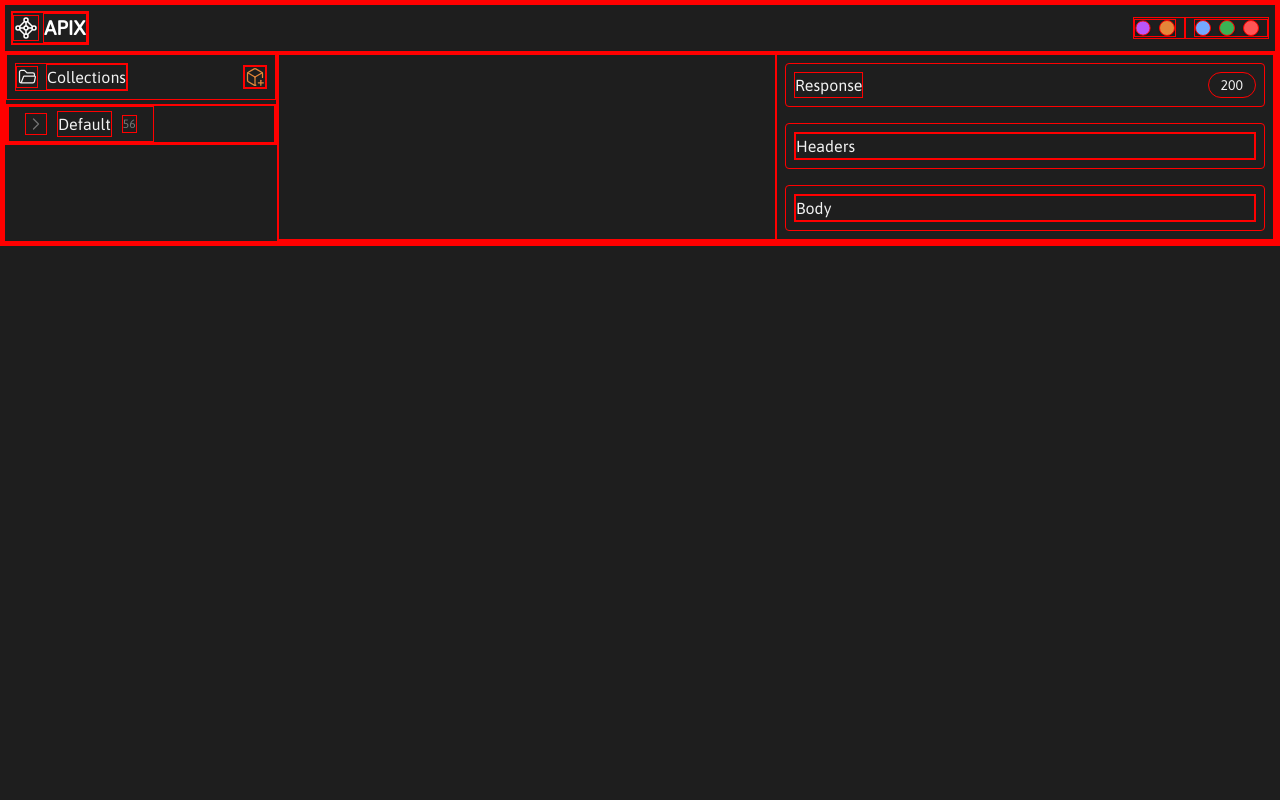
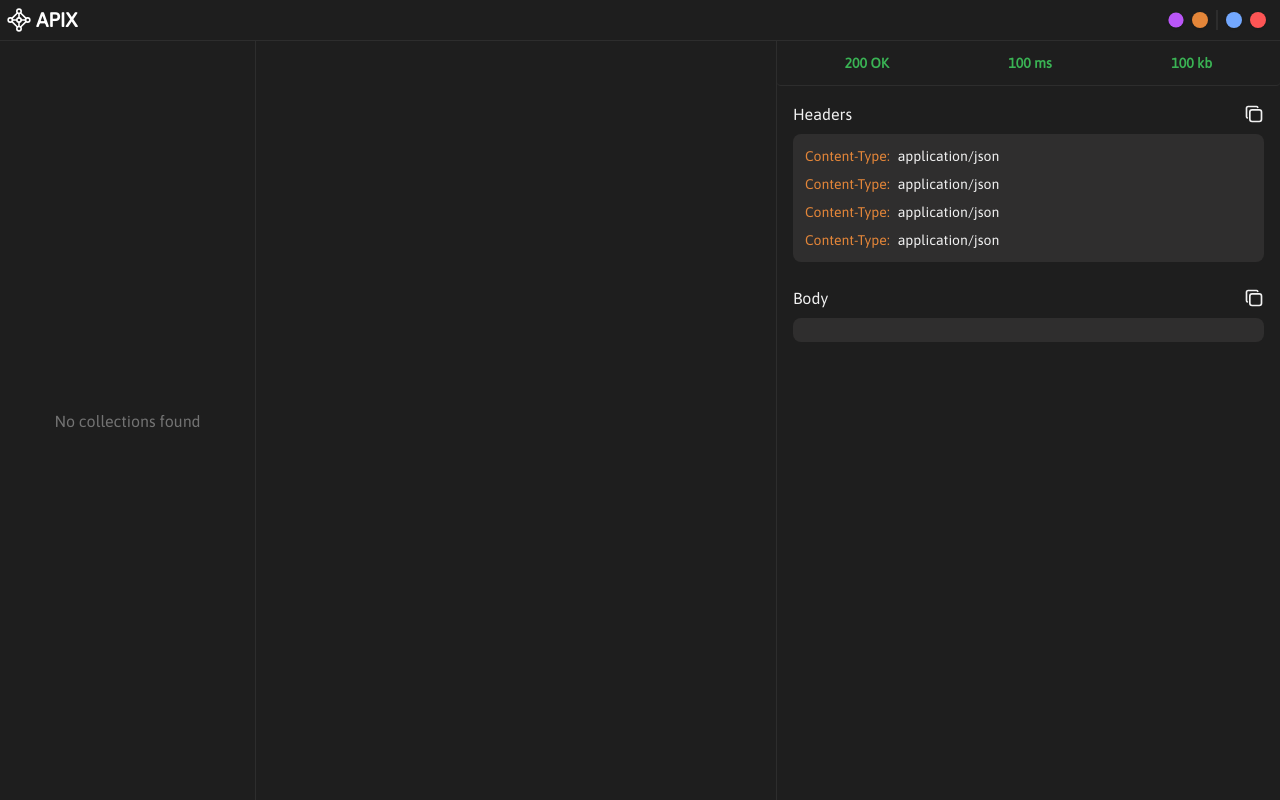
Before and after one commit to DonLuizKv/Apix, a React (Vite) app: page / in a window 1280 px wide. Built offline with nearby package versions, Linux system fonts and the light colour scheme.

Commit message:
updated desing for collections and request panel. Deleted maximize button

```diff
--- a/src/app/App.tsx
+++ b/src/app/App.tsx
@@ -6,10 +6,10 @@ import Alert from '../components/ui/Alert';
 
 export default function App() {
     return (
-        <main className="max-h-dvh max-w-dvw flex flex-col">
+        <main className="h-dvh w-full flex flex-col overflow-hidden">
             <Header />
 
-            <section className='h-full w-full flex'>
+            <section className='flex flex-1 min-h-0'>
                 <Collections />
 
                 <div className="flex flex-1">
--- a/src/app/globals.css
+++ b/src/app/globals.css
@@ -3,6 +3,7 @@
 :root {
     --background: #1e1e1e;
     --foreground: #f1f1f1;
+    --card: #2f2e2e;
     --border: #2d2d2d;
     --input: #5c5c5c;
 
@@ -26,6 +27,7 @@
 @theme inline {
     --color-background: var(--background);
     --color-foreground: var(--foreground);
+    --color-card: var(--card);
     --color-border: var(--border);
     --color-input: var(--input);
     --color-primary: var(--primary);
@@ -51,23 +53,28 @@
     font-weight: 400;
 }
 
+/* Scrollbar Styling */
+::-webkit-scrollbar {
+    width: 6px;
+    height: 6px;
+}
+
+::-webkit-scrollbar-track {
+    background: transparent;
+}
+
+::-webkit-scrollbar-thumb {
+    background-color: var(--input);
+    border-radius: 3px;
+}
+
+::-webkit-scrollbar-thumb:hover {
+    background-color: var(--primary);
+}
+
 * {
     scrollbar-width: thin;
-    scrollbar-color: var(--primary) var(--background);
-    border: 1px solid red
-}
-
-*::-webkit-scrollbar-track {
-    background: var(--background);
-}
-
-*::-webkit-scrollbar-thumb {
-    background-color: var(--primary);
-    border-radius: 6px;
-}
-
-*::-webkit-scrollbar-thumb:hover {
-    background-color: var(--primary-foreground);
+    scrollbar-color: var(--input) transparent;
 }
 
 body {
--- a/src/components/collections/CollectionItem.tsx
+++ b/src/components/collections/CollectionItem.tsx
@@ -26,21 +26,27 @@ export default function CollectionItem({ name, endpoints }: Props) {
 
     const handleToggle = () => setOpen(!open);
 
+    const formatName = (value: string) => {
+        return value.length > 20 ? value.slice(0, 20) + '...' : value;
+    }
+
     return (
         <div className="group">
-            <button type="button" className="flex items-center gap-2.5 py-1 px-4 group" onClick={handleToggle}>
-                <IconChevronRight size={22} stroke={1.5} color="#737373" className={`transition-all ${open ? "rotate-90" : "rotate-0"}`} />
-                <span >{name}</span>
+            <button type="button" className="w-full flex items-center justify-between gap-2 group" onClick={handleToggle}>
+                <div className="flex items-center gap-2.5">
+                    <IconChevronRight size={22} stroke={1.5} color="#737373" className={`transition-all ${open ? "rotate-90" : "rotate-0"}`} />
+                    <span title={name}>{formatName(name)}</span>
+                </div>
                 <span className="text-center text-[#737373] text-xs">{endpoints.length}</span>
             </button>
 
             <article className={`flex flex-col transition-all ${open ? "flex" : "hidden"}`}>
                 {
                     endpoints.map((endpoint, i) => (
-                        <button type="button" key={i} className="flex items-center gap-2 pl-8 py-2 hover:bg-border">
+                        <button type="button" key={i} className="flex items-center gap-2 pl-6 py-2 hover:bg-border">
                             {icons[endpoint.method]}
                             <span className="text-[#737373]">-</span>
-                            <span>{endpoint.name}</span>
+                            <span title={endpoint.name}>{formatName(endpoint.name)}</span>
                         </button>
                     ))
                 }
--- a/src/components/sections/Collections.tsx
+++ b/src/components/sections/Collections.tsx
@@ -1,248 +1,85 @@
-import { IconCubePlus, IconFolderOpen } from "@tabler/icons-react"
 import CollectionItem from "../collections/CollectionItem";
 import { collection } from "../../types";
 
 export default function Collections() {
 
     const collections: collection[] = [
-        {
-            name: "Default",
-            endpoints: [
-                {
-                    name:"get",
-                    method:"GET"
-                },
-                {
-                    name:"post",
-                    method:"POST"
-                },
-                {
-                    name:"put",
-                    method:"PUT"
-                },
-                {
-                    name:"patch",
-                    method:"PATCH"
-                },
-                {
-                    name:"delete",
-                    method:"DELETE"
-                },
-                {
-                    name:"head",
-                    method:"HEAD"
-                },
-                {
-                    name:"options",
-                    method:"OPTIONS"
-                },{
-                    name:"get",
-                    method:"GET"
-                },
-                {
-                    name:"post",
-                    method:"POST"
-                },
-                {
-                    name:"put",
-                    method:"PUT"
-                },
-                {
-                    name:"patch",
-                    method:"PATCH"
-                },
-                {
-                    name:"delete",
-                    method:"DELETE"
-                },
-                {
-                    name:"head",
-                    method:"HEAD"
-                },
-                {
-                    name:"options",
-                    method:"OPTIONS"
-                },{
-                    name:"get",
-                    method:"GET"
-                },
-                {
-                    name:"post",
-                    method:"POST"
-                },
-                {
-                    name:"put",
-                    method:"PUT"
-                },
-                {
-                    name:"patch",
-                    method:"PATCH"
-                },
-                {
-                    name:"delete",
-                    method:"DELETE"
-                },
-                {
-                    name:"head",
-                    method:"HEAD"
-                },
-                {
-                    name:"options",
-                    method:"OPTIONS"
-                },{
-                    name:"get",
-                    method:"GET"
-                },
-                {
-                    name:"post",
-                    method:"POST"
-                },
-                {
-                    name:"put",
-                    method:"PUT"
-                },
-                {
-                    name:"patch",
-                    method:"PATCH"
-                },
-                {
-                    name:"delete",
-                    method:"DELETE"
-                },
-                {
-                    name:"head",
-                    method:"HEAD"
-                },
-                {
-                    name:"options",
-                    method:"OPTIONS"
-                },{
-                    name:"get",
-                    method:"GET"
-                },
-                {
-                    name:"post",
-                    method:"POST"
-                },
-                {
-                    name:"put",
-                    method:"PUT"
-                },
-                {
-                    name:"patch",
-                    method:"PATCH"
-                },
-                {
-                    name:"delete",
-                    method:"DELETE"
-                },
-                {
-                    name:"head",
-                    method:"HEAD"
-                },
-                {
-                    name:"options",
-                    method:"OPTIONS"
-                },{
-                    name:"get",
-                    method:"GET"
-                },
-                {
-                    name:"post",
-                    method:"POST"
-                },
-                {
-                    name:"put",
-                    method:"PUT"
-                },
-                {
-                    name:"patch",
-                    method:"PATCH"
-                },
-                {
-                    name:"delete",
-                    method:"DELETE"
-                },
-                {
-                    name:"head",
-                    method:"HEAD"
-                },
-                {
-                    name:"options",
-                    method:"OPTIONS"
-                },{
-                    name:"get",
-                    method:"GET"
-                },
-                {
-                    name:"post",
-                    method:"POST"
-                },
-                {
-                    name:"put",
-                    method:"PUT"
-                },
-                {
-                    name:"patch",
-                    method:"PATCH"
-                },
-                {
-                    name:"delete",
-                    method:"DELETE"
-                },
-                {
-                    name:"head",
-                    method:"HEAD"
-                },
-                {
-                    name:"options",
-                    method:"OPTIONS"
-                },{
-                    name:"get",
-                    method:"GET"
-                },
-                {
-                    name:"post",
-                    method:"POST"
-                },
-                {
-                    name:"put",
-                    method:"PUT"
-                },
-                {
-                    name:"patch",
-                    method:"PATCH"
-                },
-                {
-                    name:"delete",
-                    method:"DELETE"
-                },
-                {
-                    name:"head",
-                    method:"HEAD"
-                },
-                {
-                    name:"options",
-                    method:"OPTIONS"
-                },
-            ]
-        }
+        // {
+        //     name: "Default",
+        //     endpoints: [
+        //         {
+        //             name: "get",
+        //             method: "GET"
+        //         },
+        //         {
+        //             name: "post",
+        //             method: "POST"
+        //         },
+        //         {
+        //             name: "put",
+        //             method: "PUT"
+        //         },
+        //         {
+        //             name: "patch",
+        //             method: "PATCH"
+        //         },
+        //         {
+        //             name: "delete",
+        //             method: "DELETE"
+        //         },
+        //         {
+        //             name: "head",
+        //             method: "HEAD"
+        //         },
+        //         {
+        //             name: "options",
+        //             method: "OPTIONS"
+        //         }
+        //     ]
+        // },
+        // {
+        //     name: "Default 2 default default defaulr",
+        //     endpoints: [
+        //         {
+        //             name: "get",
+        //             method: "GET"
+        //         },
+        //         {
+        //             name: "post",
+        //             method: "POST"
+        //         },
+        //         {
+        //             name: "put",
+        //             method: "PUT"
+        //         },
+        //         {
+        //             name: "patch",
+        //             method: "PATCH"
+        //         },
+        //         {
+        //             name: "delete",
+        //             method: "DELETE"
+        //         },
+        //         {
+        //             name: "head",
+        //             method: "HEAD"
+        //         },
+        //         {
+        //             name: "options",
+        //             method: "OPTIONS"
+        //         }
+        //     ]
+        // }
     ]
 
     return (
-        <aside className="h-full w-68 flex flex-col gap-1 border-r border-border ">
-            <header className="flex items-center justify-between gap-2 p-2">
-                <span className="flex items-center gap-2">
-                    <IconFolderOpen size={22} stroke={1.5} />
-                    <h2>Collections</h2>
-                </span>
-                <button type="button" className="text-primary">
-                    <IconCubePlus size={22} stroke={1.5} />
-                </button>
-            </header>
-
-            <article className="flex flex-col flex-1 overflow-auto">
-                {
+        <aside className="h-full w-64 flex flex-col gap-3 p-4 border-r border-border ">
+            {
+                collections.length === 0 ? (
+                    <div className="flex items-center justify-center h-full">
+                        <p className="text-center text-[#737373]">No collections found</p>
+                    </div>
+                ) : (
                     collections.map((collection, i) => (
                         <CollectionItem
                             key={i}
@@ -250,8 +87,8 @@ export default function Collections() {
                             endpoints={collection.endpoints}
                         />
                     ))
-                }
-            </article>
+                )
+            }
         </aside>
     );
 }
--- a/src/components/sections/Header.tsx
+++ b/src/components/sections/Header.tsx
@@ -1,9 +1,9 @@
-import { IconMinus, IconX, IconTopologyStarRing2, IconPinFilled, IconPin, IconSettings2, IconArrowsDiagonal, IconArrowsDiagonalMinimize2 } from '@tabler/icons-react';
+import { IconMinus, IconX, IconTopologyStarRing2, IconPinFilled, IconPin, IconSettings2 } from '@tabler/icons-react';
 import { useWindow } from '../../contexts/useWindow';
 
 export default function Header() {
 
-    const { Minimize, Maximize, AlwaysOnTop, isMaximized, isAlwaysOnTop, Close } = useWindow();
+    const { Minimize, AlwaysOnTop, isAlwaysOnTop, Close } = useWindow();
 
     return (
         <header
@@ -41,15 +41,6 @@ export default function Header() {
                         <IconMinus size={10} stroke={3} className="opacity-0 group-hover:opacity-100 transition-all duration-200 ease-out" />
                     </button>
 
-                    <button type='button' onClick={Maximize} className="group relative flex items-center justify-center h-4 w-4 rounded-full bg-good shadow-sm transition-all duration-200 ease-out hover:scale-125 active:scale-95">
-                        {
-                            isMaximized ?
-                                <IconArrowsDiagonalMinimize2 size={10} stroke={3} className="opacity-0 group-hover:opacity-100 transition-all duration-200 ease-out" />
-                                :
-                                <IconArrowsDiagonal size={10} stroke={3} className="opacity-0 group-hover:opacity-100 transition-all duration-200 ease-out" />
-                        }
-                    </button>
-
                     <button type="button" onClick={Close} className="group relative flex items-center justify-center h-4 w-4 rounded-full bg-error shadow-sm transition-all duration-200 ease-out hover:scale-125 active:scale-95">
                         <IconX size={10} stroke={3} className="opacity-0 group-hover:opacity-100 transition-all duration-200 ease-out" />
                     </button>
--- a/src/components/sections/Request.tsx
+++ b/src/components/sections/Request.tsx
@@ -5,7 +5,7 @@ export default function Request() {
     const { Request } = useAPI();
 
     return (
-        <section className="w-full h-full flex flex-col p-2">
+        <section className="w-full h-full flex flex-col p-4">
 
         </section>
     );
--- a/src/components/sections/Response.tsx
+++ b/src/components/sections/Response.tsx
@@ -1,22 +1,88 @@
+import { IconCopy, IconCopyCheck } from "@tabler/icons-react";
+import { useState } from "react";
+import { useAlert } from "../../contexts/AlertContext";
 
 export default function Response() {
+    const [copied, setCopied] = useState<boolean>(false);
+    const { showAlert } = useAlert();
+
+    const headers = [
+        { name: 'Content-Type', value: 'application/json' },
+        { name: 'Content-Type', value: 'application/json' },
+        { name: 'Content-Type', value: 'application/json' },
+        { name: 'Content-Type', value: 'application/json' },
+    ];
+
+    const copyHeaders = () => {
+        navigator.clipboard.writeText(JSON.stringify(headers));
+        setCopied(true);
+
+        showAlert("success", "Headers copied to clipboard");
+
+        setTimeout(() => {
+            setCopied(false);
+        }, 1000);
+    };
+
+    const copyBody = () => {
+        navigator.clipboard.writeText(JSON.stringify({}));
+        setCopied(true);
+
+        showAlert("success", "Body copied to clipboard");
+
+        setTimeout(() => {
+            setCopied(false);
+        }, 1000);
+    };
 
     return (
-        <section className={`w-full h-full flex flex-col gap-4 p-2`}>
-            <header className="flex items-center justify-between rounded-sm p-2">
-                <h2>Response</h2>
-                <span className="rounded-full px-3 py-0.5 text-sm">200</span>
+        <section className="border-l border-border flex flex-col gap-2 w-full overflow-y-auto">
+            <header className="p-3 flex items-center justify-around gap-2 rounded-sm border-b border-border">
+                <span className="font-bold text-sm text-good">200 OK</span>
+                <span className="font-bold text-sm text-good">100 ms</span>
+                <span className="font-bold text-sm text-good">100 kb</span>
             </header>
 
-            <article className="flex flex-col gap-2 rounded-sm p-2">
-                <header>
+            <article className="flex flex-col gap-2 px-4 py-2">
+                <div className="flex items-center justify-between">
                     <h2>Headers</h2>
-                </header>
+                    <button type="button" className="transition-all hover:text-primary" onClick={copyHeaders}>
+                        {
+                            copied ? (
+                                <IconCopyCheck size={20} />
+                            ) : (
+                                <IconCopy size={20} />
+                            )
+                        }
+                    </button>
+                </div>
+                <div className="flex flex-col gap-2 p-3 rounded-lg bg-card">
+                    {
+                        headers.map((header, index) => (
+                            <span key={index} className="flex items-center gap-2">
+                                <p className="text-sm font-light text-primary ">{header.name}:</p>
+                                <p className="text-sm font-light ">{header.value}</p>
+                            </span>
+                        ))
+                    }
+                </div>
             </article>
-            <article className="flex flex-col gap-2 rounded-sm p-2">
-                <header>
+            <article className="flex flex-col gap-2 px-4 py-2">
+                <div className="flex items-center justify-between">
                     <h2>Body</h2>
-                </header>
+                    <button type="button" className="transition-all hover:text-primary" onClick={copyBody}>
+                        {
+                            copied ? (
+                                <IconCopyCheck size={20} />
+                            ) : (
+                                <IconCopy size={20} />
+                            )
+                        }
+                    </button>
+                </div>
+                <div className="rounded-lg p-3 bg-card">
+
+                </div>
             </article>
         </section>
     );
--- a/src/components/ui/Alert.tsx
+++ b/src/components/ui/Alert.tsx
@@ -42,7 +42,7 @@ const AlertItem = memo(({ alert, onClose }: { alert: AlertData; onClose: (id: st
     const styles = ALERT_STYLES[alert.type];
 
     return (
-        <div className="group relative inline-flex items-center justify-center rounded-full shadow-lg backdrop-blur-sm slide-in-from-right pointer-events-auto transition-transform hover:scale-[1.03]">
+        <div className="group relative inline-flex items-center justify-center rounded-full shadow-lg backdrop-blur-sm slide-in-from-left pointer-events-auto transition-transform hover:scale-[1.03]">
             <div className={`absolute inset-0 rounded-full border ${styles.border} opacity-30`} />
             <div
                 className={`absolute inset-0 rounded-full border ${styles.border}`}
```
